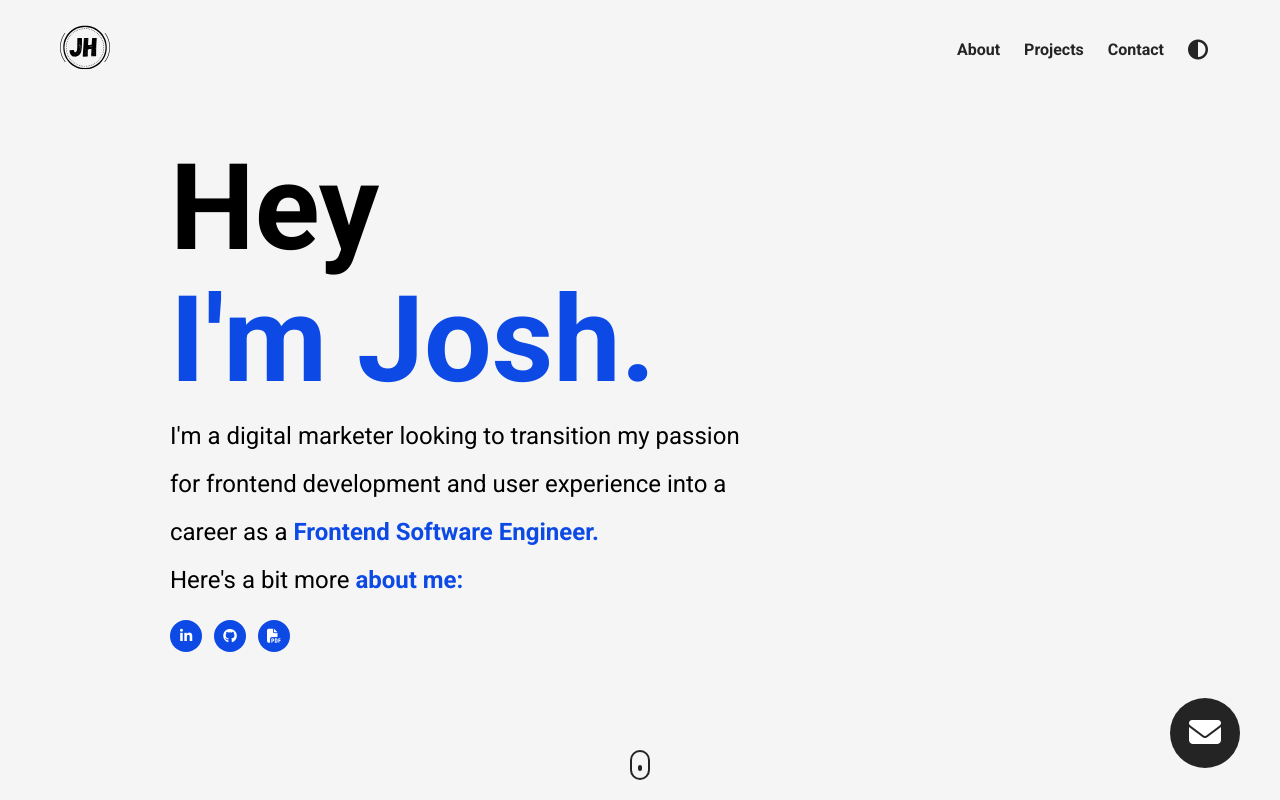
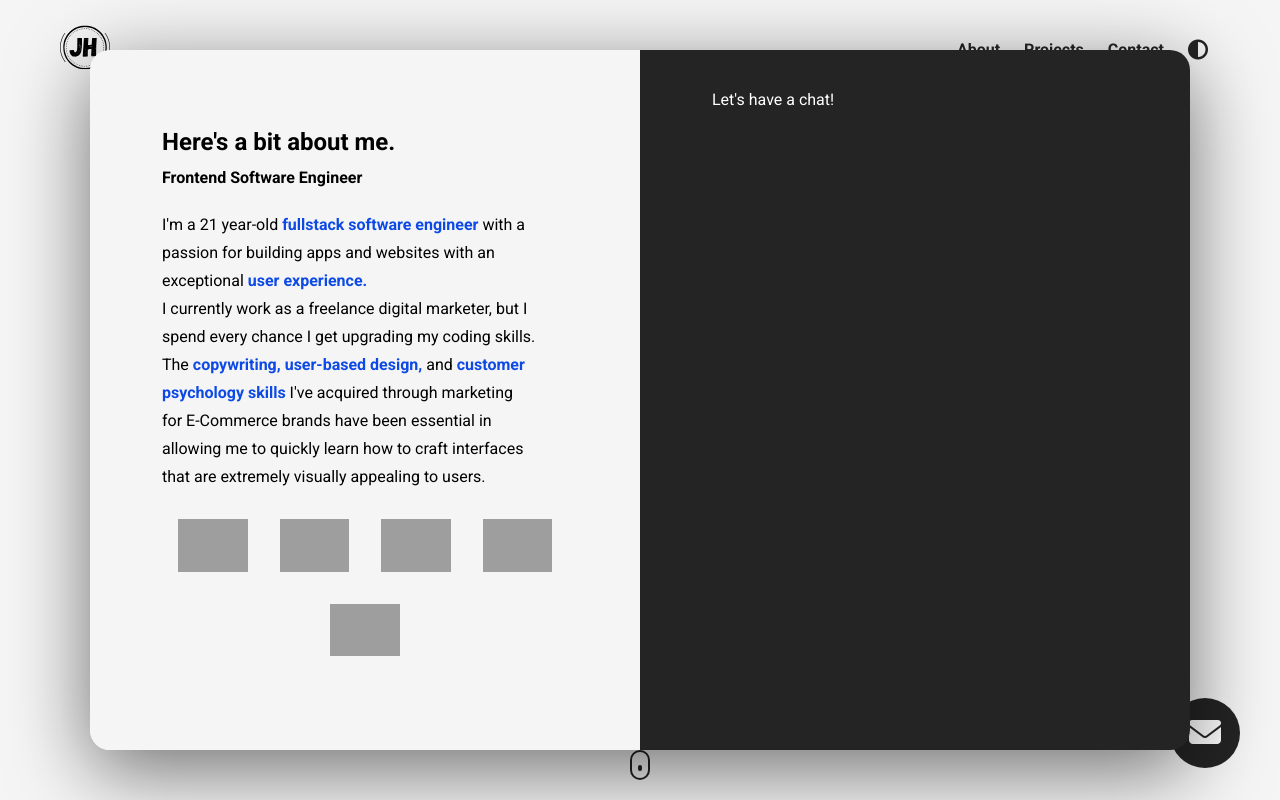
Before and after one commit to JoshuaHaughton/joshuahaughton.github.io, a plain HTML site: page index.html in a window 1280 px wide. Shown: the top 800 px of the page. Drawn offline with Linux system fonts and the light colour scheme; grey boxes are pictures that could not be loaded.

Commit message:
Set up the 'about us' half of the modal

```diff
--- a/index.html
+++ b/index.html
@@ -62,7 +62,7 @@
       </nav>
       <header class="header">
         <div class="header__content">
-          <h1 class="title">Hey</h1>
+          <h1 class="title">Hey, </h1>
           <h1 class="title secondary">I'm Josh.</h1>
           <p class="header__para">
             I'm a digital marketer looking to transition my passion for frontend
@@ -102,6 +102,44 @@
       <a href="#projects" class="scroll">
         <div class="scroll__icon click"></div>
       </a>
+      <div class="modal">
+        <div class="modal__half modal__about">
+          <h3 class="modal__title modal__title--about">
+            Here's a bit about me.
+          </h3>
+          <h4 class="modal__sub-title modal__sub-title--about">
+            Frontend Software Engineer
+          </h4>
+          <p class="modal__para">
+            I'm a 21 year-old <span class="secondary bold">fullstack software engineer</span> with a passion for building apps and websites with an exceptional <span class="secondary bold">user experience.</span>
+            <br/>
+            I currently work as a freelance digital marketer, but I spend every chance I get upgrading my coding skills. The<span class="secondary bold"> copywriting, user-based design,</span> and <span class="secondary bold">customer psychology skills</span> I've acquired through marketing for E-Commerce brands have been essential in allowing me to quickly learn how to craft interfaces that are extremely visually appealing to users.
+          </p>
+          <div class="modal__languages">
+            <figure class="modal__language">
+              <img src="https://upload.wikimedia.org/wikipedia/commons/thumb/3/38/HTML5_Badge.svg/240px-HTML5_Badge.svg.png" alt="Html Logo" class="modal__language--img">
+            <span class="language__name">HTML</span>
+            </figure>
+            <figure class="modal__language">
+              <img src="https://cdn.iconscout.com/icon/free/png-256/css-131-722685.png" alt="CSS Logo" class="modal__language--img">
+            <span class="language__name">CSS</span>
+            </figure>
+            <figure class="modal__language">
+              <img src="https://cdn.iconscout.com/icon/free/png-256/javascript-1-225993.png" alt="JavaScript Logo" class="modal__language--img">
+            <span class="language__name">JavaScript</span>
+            </figure>
+            <figure class="modal__language">
+              <img src="https://cdn.iconscout.com/icon/free/png-256/react-3-1175109.png" alt="React Logo" class="modal__language--img">
+            <span class="language__name">React</span>
+            </figure>
+            <figure class="modal__language">
+              <img src="https://upload.wikimedia.org/wikipedia/commons/thumb/d/d9/Node.js_logo.svg/1180px-Node.js_logo.svg.png" alt="Node Logo" class="modal__language--img">
+            <span class="language__name">Node.js</span>
+            </figure>
+          </div>
+        </div>
+        <div class="modal__half modal__contact">Let's have a chat!</div>
+      </div>
     </section>
     <section id="projects">
       <div class="container">
@@ -120,7 +158,7 @@
                 <div class="project__wrapper--bg"></div>
                 <div class="project__description">
                   <h3 class="project__description--title">
-                    Ecommerce App - Vinyl Fresh
+                    E-Commerce App - Vinyl Fresh
                   </h3>
                   <h4 class="project__description--sub-title">
                     React, Html, CSS, Javascript
@@ -204,7 +242,8 @@
               target="_blank"
               class="
                 footer__social--link
-                link__hover-effect link__hover-effect--white
+                link__hover-effect
+                link__hover-effect--white
               "
               >Github</a
             >
@@ -213,7 +252,8 @@
               target="_blank"
               class="
                 footer__social--link
-                link__hover-effect link__hover-effect--white
+                link__hover-effect
+                link__hover-effect--white
               "
               >LinkedIn</a
             >
@@ -222,7 +262,8 @@
               target="_blank"
               class="
                 footer__social--link
-                link__hover-effect link__hover-effect--white
+                link__hover-effect
+                link__hover-effect--white
               "
               >Contact</a
             >
@@ -231,7 +272,8 @@
               target="_blank"
               class="
                 footer__social--link
-                link__hover-effect link__hover-effect--white
+                link__hover-effect
+                link__hover-effect--white
               "
               >Resume</a
             >
--- a/style.css
+++ b/style.css
@@ -39,6 +39,10 @@ section {
   /* might do this blue instead */
 }
 
+.bold {
+  font-weight: 700;
+}
+
 p {
   line-height: 1.5;
   font-size: 16px;
@@ -63,6 +67,34 @@ a {
 button {
   cursor: pointer;
 }
+
+.link__hover-effect {
+  position: relative;
+}
+
+.link__hover-effect:after {
+  content: "";
+  position: absolute;
+  bottom: -3px;
+  height: 3px;
+  width: 0;
+  right: 0;
+  transition: all 300ms ease;
+}
+
+.link__hover-effect--white:after {
+  background-color: white;
+}
+
+.link__hover-effect--black:after {
+  background-color: black;
+}
+
+.link__hover-effect:hover:after {
+  left: 0;
+  width: 100%;
+}
+
 
 
 
@@ -210,6 +242,98 @@ nav {
 
 
 
+/* MODAL  */
+
+
+
+
+
+.modal {
+  position: absolute;
+  top: 50%;
+  left: 50%;
+  transform: translate(-50%, -50%);
+  width: 90%;
+  max-width: 1100px;
+  height: 700px;
+  box-shadow: 0 20px 80px 0 rgb(0, 0, 0, 0.55);
+  border-radius: 20px;
+  overflow: hidden;
+  display: flex;
+}
+
+.modal__half {
+  width: 50%;
+  padding: 40px 72px;
+}
+
+.modal__about {
+  background-color: rgb(245, 245, 245);
+  display: flex;
+  flex-direction: column;
+  justify-content: center;
+}
+
+.modal__languages {
+  display: flex;
+  justify-content: center;
+  flex-wrap: wrap;
+}
+
+.modal__language {
+  width: 25%;
+  padding: 16px;
+  position: relative;
+  display: flex;
+  flex-direction: column;
+  align-items: center;
+  transition: all 300ms ease;
+}
+
+.modal__language:hover .language__name {
+  transform: scale(1);
+}
+
+.modal__language:hover {
+  filter: brightness(80%);
+  transform: scale(0.9);
+}
+
+.language__name {
+  position: absolute;
+  bottom: -10px;
+  transform: scale(0);
+  transition: all 300ms ease;
+}
+
+.modal__language--img {
+  width: 100%;
+}
+
+.modal__contact {
+  background-color: #242424;
+  color: white
+}
+
+.modal__title {
+  font-size: 24px;
+}
+
+.modal__sub-title {
+  margin: 12px 0 24px 0;
+}
+
+.modal__para {
+  margin-bottom: 12px;
+  line-height: 1.75;
+  max-width: 375px;
+}
+
+
+
+
+
+
 /* PROJECTS */
 
 
```
